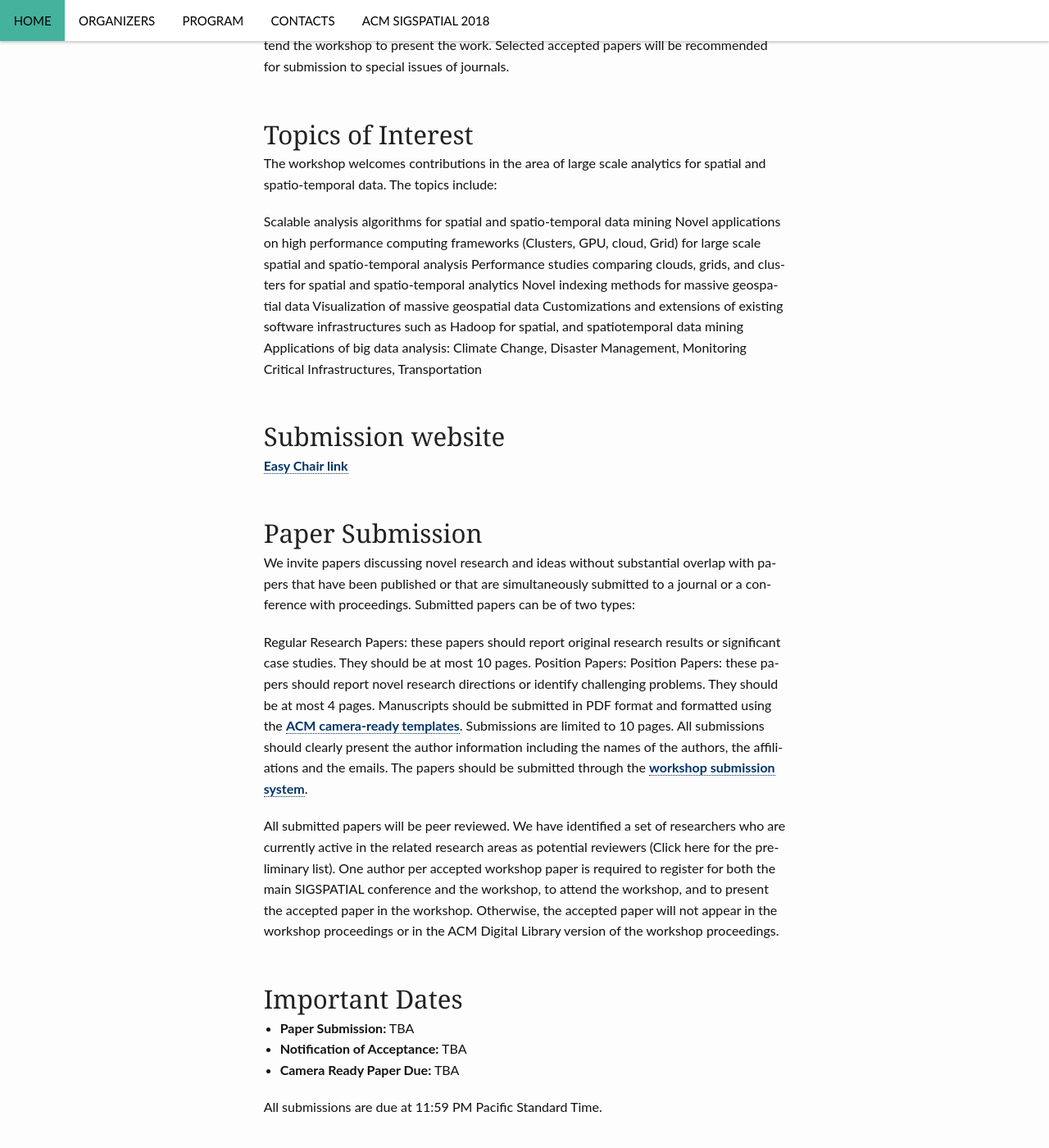
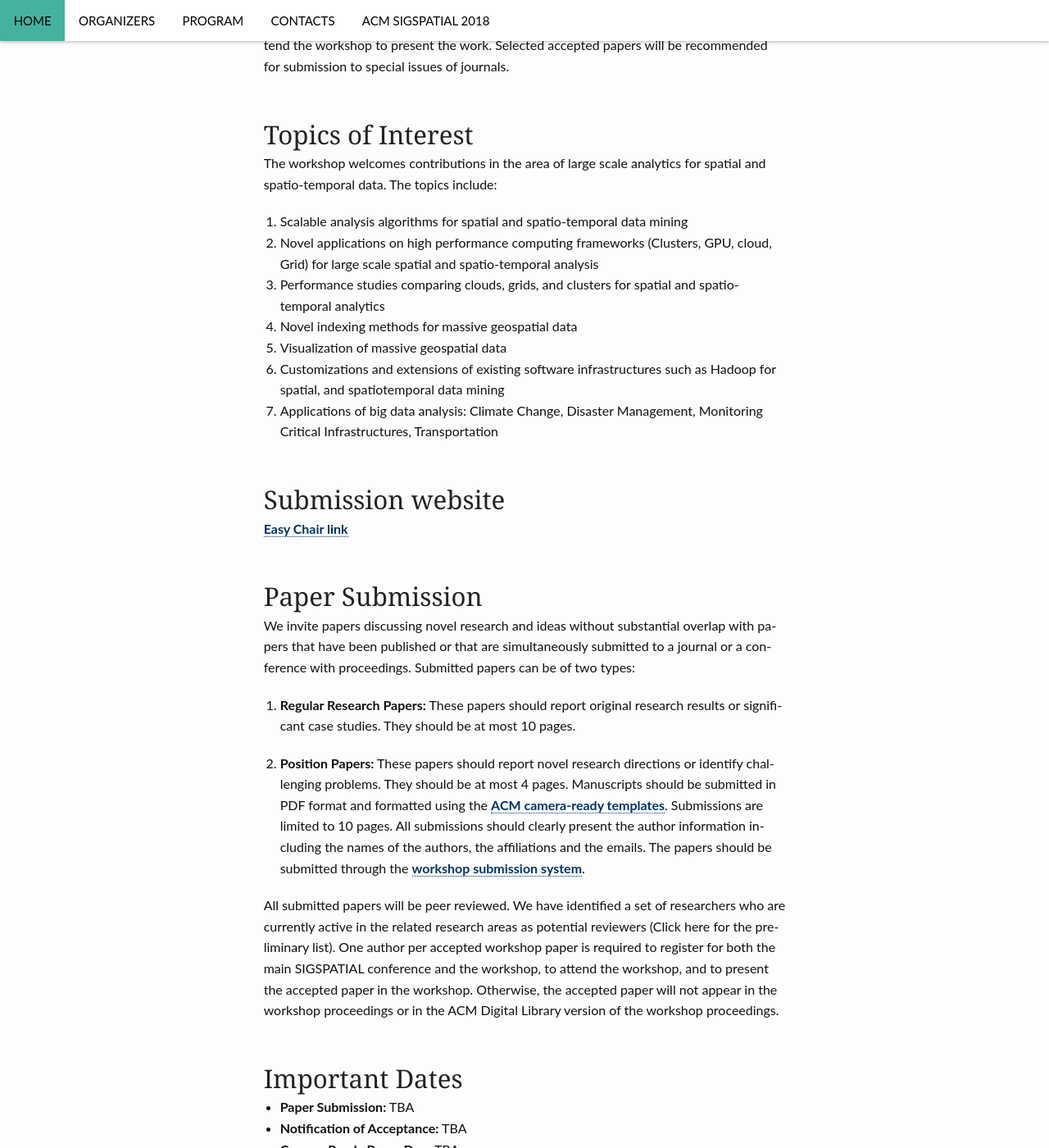
Before and after one commit to bigspatial2019/bigspatial-2018.github.io, a Jekyll site: the page built from index.md, in a window 1280 px wide and 1400 px high, scrolled down 1324 px. Shown: the whole window at 82% size. Built offline with Jekyll 4.4.1, drawn with Linux system fonts in a browser that asks for light colours; comment, search, counter and statistics services are not loaded; part of the change alters nothing that is shown.

Commit message:
Updating files :dash:

```diff
--- a/index.md
+++ b/index.md
@@ -19,7 +19,7 @@ The 6th workshop on Analytics for Big Geospatial Data aims to bring together res
 
 The main motivation for this workshop stems from the increasing need for a forum to exchange ideas and recent research results, and to facilitate collaboration and dialog between academia, government, and industrial stakeholders.
 
-We solicit high quality papers in the general areas of data analytics for large scale geospatial data.
+**We solicit high quality papers in the general areas of data analytics for large scale geospatial data.**
 
 All submitted papers will be peer reviewed. If accepted, at least one of the authors must attend the workshop to present the work. Selected accepted papers will be recommended for submission to special issues of journals.
 
@@ -27,13 +27,13 @@ All submitted papers will be peer reviewed. If accepted, at least one of the aut
 
 The workshop welcomes contributions in the area of large scale analytics for spatial and spatio-temporal data. The topics include:
 
-Scalable analysis algorithms for spatial and spatio-temporal data mining
-Novel applications on high performance computing frameworks (Clusters, GPU, cloud, Grid) for large scale spatial and spatio-temporal analysis
-Performance studies comparing clouds, grids, and clusters for spatial and spatio-temporal analytics
-Novel indexing methods for massive geospatial data
-Visualization of massive geospatial data
-Customizations and extensions of existing software infrastructures such as Hadoop for spatial, and spatiotemporal data mining
-Applications of big data analysis: Climate Change, Disaster Management, Monitoring Critical Infrastructures, Transportation
+1. Scalable analysis algorithms for spatial and spatio-temporal data mining
+2. Novel applications on high performance computing frameworks (Clusters, GPU, cloud, Grid) for large scale spatial and spatio-temporal analysis
+3. Performance studies comparing clouds, grids, and clusters for spatial and spatio-temporal analytics
+4. Novel indexing methods for massive geospatial data
+5. Visualization of massive geospatial data
+6. Customizations and extensions of existing software infrastructures such as Hadoop for spatial, and spatiotemporal data mining
+7. Applications of big data analysis: Climate Change, Disaster Management, Monitoring Critical Infrastructures, Transportation
 
 
 ## Submission website
@@ -44,8 +44,9 @@ Applications of big data analysis: Climate Change, Disaster Management, Monitori
 
 We invite papers discussing novel research and ideas without substantial overlap with papers that have been published or that are simultaneously submitted to a journal or a conference with proceedings. Submitted papers can be of two types:
 
-Regular Research Papers: these papers should report original research results or significant case studies. They should be at most 10 pages.
-Position Papers: Position Papers: these papers should report novel research directions or identify challenging problems. They should be at most 4 pages.
+1. **Regular Research Papers:** These papers should report original research results or significant case studies. They should be at most 10 pages.
+
+2. **Position Papers:** These papers should report novel research directions or identify challenging problems. They should be at most 4 pages.
 Manuscripts should be submitted in PDF format and formatted using the [ACM camera-ready templates](http://www.acm.org/publications/proceedings-template). Submissions are limited to 10 pages. All submissions should clearly present the author information including the names of the authors, the affiliations and the emails. The papers should be submitted through the [workshop submission system](https://easychair.org/conferences/?conf=bigspatial2018).
 
 All submitted papers will be peer reviewed. We have identified a set of researchers who are currently active in the related research areas as potential reviewers (Click here for the preliminary list). One author per accepted workshop paper is required to register for both the main SIGSPATIAL conference and the workshop, to attend the workshop, and to present the accepted paper in the workshop. Otherwise, the accepted paper will not appear in the workshop proceedings or in the ACM Digital Library version of the workshop proceedings.
```
Also changed, not shown: 4 other files.
